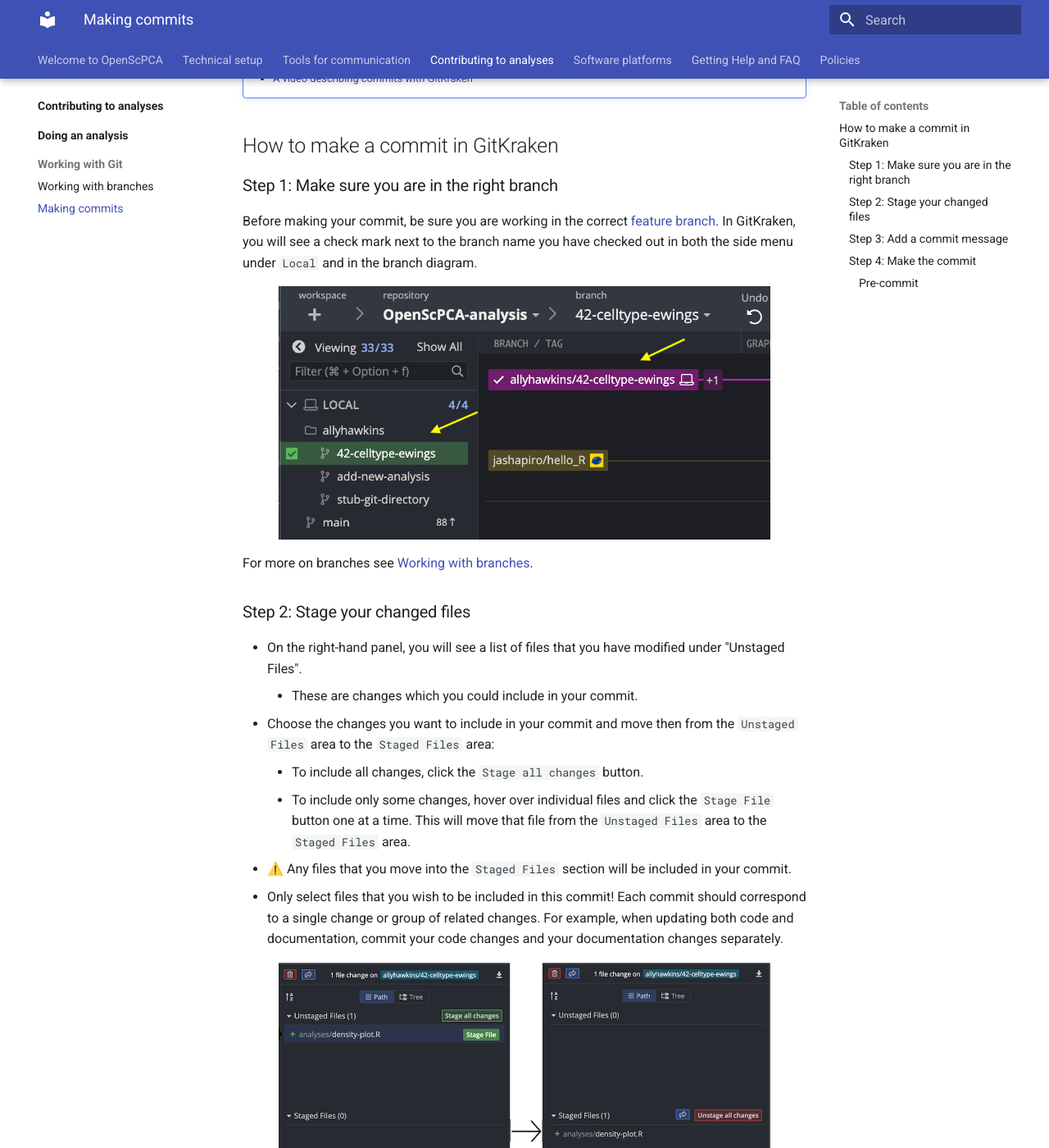
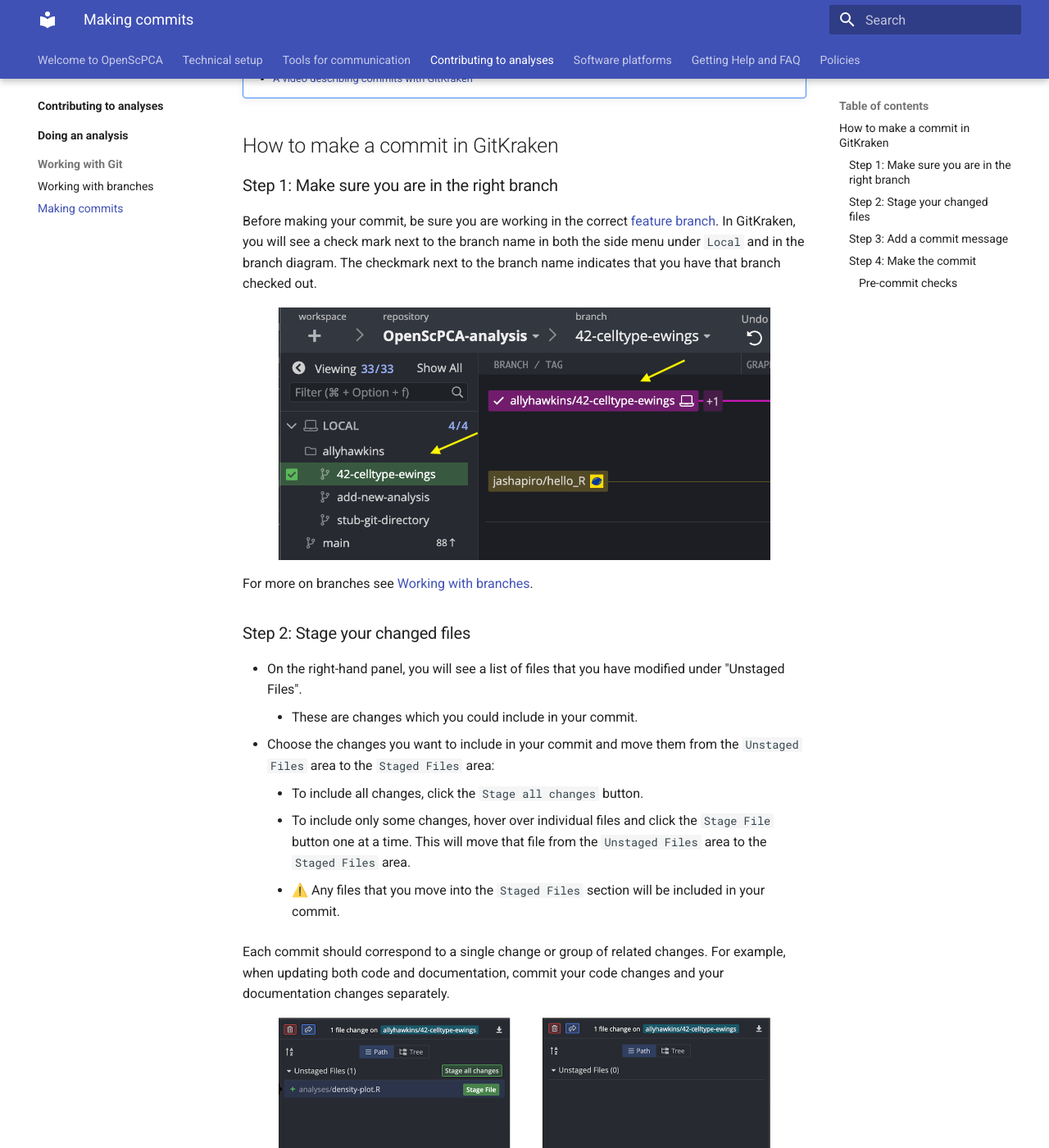
Before and after one commit to AlexsLemonade/OpenScPCA-analysis, an MkDocs documentation site: the page built from docs/contributing-to-analyses/working-with-git/making-commits.md, in a window 1280 px wide and 1400 px high, scrolled down 341 px. Shown: the whole window at 82% size. Built offline with MkDocs 1.6.1 and Material for MkDocs 9.7.7, drawn with Linux system fonts in a browser that asks for light colours; some of the changed text lies outside the part shown.

Commit message:
some wording adjustments

```diff
--- a/docs/contributing-to-analyses/working-with-git/making-commits.md
+++ b/docs/contributing-to-analyses/working-with-git/making-commits.md
@@ -14,7 +14,8 @@
 ### Step 1: Make sure you are in the right branch
 
 Before making your commit, be sure you are working in the correct [feature branch](./working-with-branches.md).
-In GitKraken, you will see a check mark next to the branch name you have checked out in both the side menu under `Local` and in the branch diagram.
+In GitKraken, you will see a check mark next to the branch name in both the side menu under `Local` and in the branch diagram.
+The checkmark next to the branch name indicates that you have that branch checked out.
 
 <figure markdown="span">
     ![Branch checkout](../../img/making-commits-1.png){width="600"}
@@ -26,12 +27,12 @@
 
 - On the right-hand panel, you will see a list of files that you have modified under "Unstaged Files".
     - These are changes which you could include in your commit.
-- Choose the changes you want to include in your commit and move then from the `Unstaged Files` area to the `Staged Files` area:
+- Choose the changes you want to include in your commit and move them from the `Unstaged Files` area to the `Staged Files` area:
     - To include all changes, click the `Stage all changes` button.
     - To include only some changes, hover over individual files and click the `Stage File` button one at a time.
-This will move that file from the `Unstaged Files` area to the `Staged Files` area.
-- ⚠️ Any files that you move into the `Staged Files` section will be included in your commit.
-- Only select files that you wish to be included in this commit!
+    This will move that file from the `Unstaged Files` area to the `Staged Files` area.
+    - ⚠️ Any files that you move into the `Staged Files` section will be included in your commit.
+
 Each commit should correspond to a single change or group of related changes.
 For example, when updating both code and documentation, commit your code changes and your documentation changes separately.
 
@@ -60,7 +61,7 @@
     ![Commit change](../../img/making-commits-4.png){width="600"}
 </figure>
 
-#### Pre-commit
+#### Pre-commit checks
 
 - Every time you make a commit, you will see a banner showing the status of [the pre-commit checks](STUB_LINK for precommit).
 - Files will only be committed if the pre-commit checks pass.
@@ -79,7 +80,7 @@
     ![Set up pre-commit](../../img/making-commits-6.png){width="600"}
 </figure>
 
-Having trouble getting pre-commit to pass?
-See [Troubleshooting commit fails](STUB-LINK).
+Having trouble getting pre-commit checks to pass?
+Please see the [documentation for troubleshooting commit failures](STUB-LINK).
 
 You have now successfully committed your changes to your feature branch!
```
